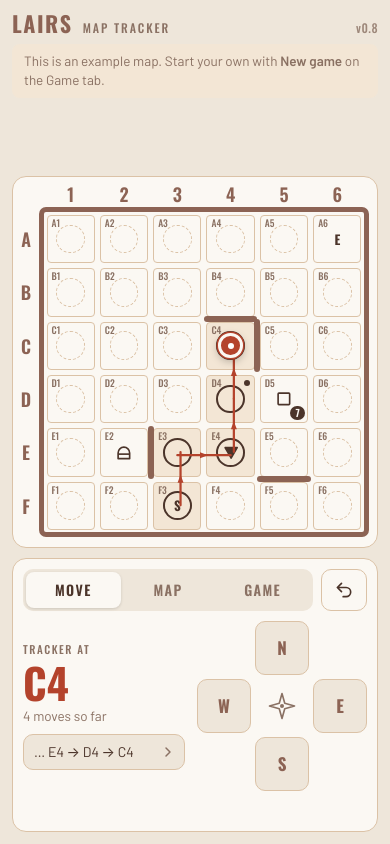
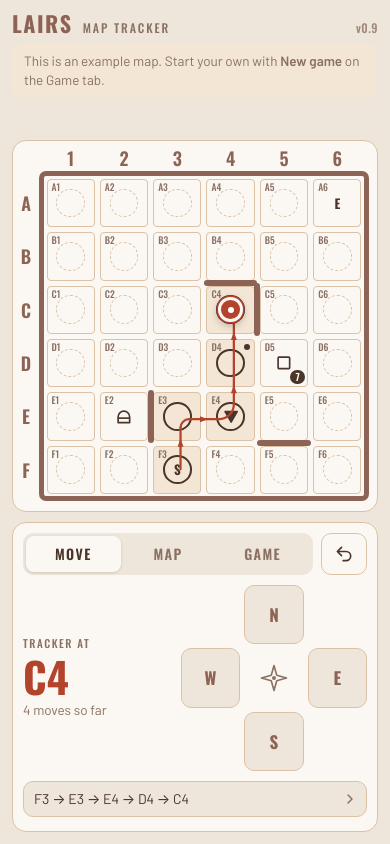
Before and after one commit to macskasa/lairs, a plain HTML site: page index.html in a window 390 px wide. Drawn offline with nearby package versions, Linux system fonts and the light colour scheme.

Commit message:
v0.9: Rounded route corners; wide Route button on tall phones
- Each move's line stops a little before the square's centre and a
  smooth curve joins it to the next move: rounded bends on turns (no
  more crossing on right turns or gaps on left turns), gentle S-bends
  when switching lanes, a small U-turn loop when going back, and bends
  that follow longer moves' arcs. The PDF draws the same curves.
- When the screen has room to spare (Galaxy S24 Ultra; S22 Ultra as an
  installed app), the controls box grows by 36px: the Route button gets
  its own full-width row and shows more of the route, and the compass,
  tool and file buttons get bigger. Every tab keeps the same height, so
  switching tabs never moves the map. Without room, the layout stays as
  before.

Tested by emulating Galaxy S24 Ultra and S22 Ultra screens (installed
app with gesture and button navigation, and a Chrome tab) plus iPhone
15 and SE: no scrolling. PDF code run against a stand-in for the PDF
library.

Co-Authored-By: Claude Opus 5.5 <noreply@anthropic.com>
Claude-Session: https://claude.ai/code/session_01Tt1EfA5ywLNfhvE2jixPDJ

```diff
--- a/index.html
+++ b/index.html
@@ -36,6 +36,8 @@
   /* Spare height on tall phones (e.g. Galaxy S2x Ultra), up to 40px, used to enlarge the controls.
      286px = header, map box, controls box and page padding around a map as wide as the screen. */
   --g:clamp(0px, calc(100dvh - 100vw - 286px - env(safe-area-inset-top, 0px) - env(safe-area-inset-bottom, 0px)), 40px);
+  /* More height for the controls on phones with room to spare (set with the .roomy class, see fitLayout). */
+  --x:0px;
   color-scheme:light;
 }
 @media (prefers-color-scheme: dark){
@@ -131,15 +133,23 @@ button:focus-visible,input:focus-visible{outline:2px solid var(--pc);outline-off
 .seg button[aria-selected="true"]{background:var(--paper);color:var(--ink);box-shadow:0 1px 3px rgb(0 0 0 / .14)}
 .undo{flex:none;width:46px;display:grid;place-items:center;border-radius:10px;border:1.5px solid var(--line);background:transparent;color:var(--ink)}
 .undo:active{background:var(--tint)}
-.panel{min-height:calc(160px + var(--g));display:flex;flex-direction:column;gap:8px}
+.app.roomy{--x:36px}
+.panel{min-height:calc(160px + var(--g) + var(--x));display:flex;flex-direction:column;gap:8px}
 .label{font-family:var(--display);font-size:11px;font-weight:500;letter-spacing:.14em;text-transform:uppercase;color:var(--muted)}
 
 /* Move tab */
-.move{display:flex;gap:12px;align-items:center}
-.where{flex:1;min-width:0;display:flex;flex-direction:column;gap:4px}
+/* Tracker info and Route button on the left, compass on the right. With room to spare,
+   the Route button gets its own full-width row under both. */
+#moveMain{display:grid;grid-template-columns:minmax(0,1fr) auto;column-gap:12px;row-gap:4px;align-content:start}
+#moveMain .where{grid-column:1;grid-row:1;align-self:end}
+#moveMain .dpad{grid-column:2;grid-row:1 / span 2;align-self:center}
+#moveMain .routebtn{grid-column:1;grid-row:2;align-self:start}
+.app.roomy #moveMain .where{grid-row:1 / span 2;align-self:center}
+.app.roomy #moveMain .routebtn{grid-column:1 / -1;grid-row:3;margin-top:6px}
+.where{min-width:0;display:flex;flex-direction:column;gap:4px}
 .pos{font-family:var(--display);font-weight:700;font-size:42px;line-height:1;color:var(--pc);font-variant-numeric:tabular-nums}
 .steps{font-size:13.5px;color:var(--muted)}
-.dpad{--dp:calc(42px + var(--g) * .3);flex:none;display:grid;grid-template-columns:repeat(3,var(--dp));grid-template-rows:repeat(3,var(--dp));gap:4px}
+.dpad{--dp:calc(42px + var(--g) * .3 + var(--x) * .15);flex:none;display:grid;grid-template-columns:repeat(3,var(--dp));grid-template-rows:repeat(3,var(--dp));gap:4px}
 .dir{border:1.5px solid var(--line);background:var(--bg);border-radius:10px;font-family:var(--display);font-weight:700;font-size:17px;color:var(--wall);transition:transform .08s}
 .dir:active{background:var(--tint);transform:scale(.95)}
 .dn{grid-column:2;grid-row:1}.dw{grid-column:1;grid-row:2}.de{grid-column:3;grid-row:2}.ds{grid-column:2;grid-row:3}
@@ -150,7 +160,7 @@ button:focus-visible,input:focus-visible{outline:2px solid var(--pc);outline-off
 .routebtn:active{background:var(--tint)}
 .routebtn:disabled{cursor:default;color:var(--muted)}
 .routebtn:disabled svg{visibility:hidden}
-.routeview{height:calc(160px + var(--g))}
+.routeview{height:calc(160px + var(--g) + var(--x))}
 .routetext{flex:1;min-height:0;margin:0;overflow-y:auto;padding:8px 10px;border-radius:10px;border:1.5px solid var(--line);background:var(--bg);font-size:14.5px;line-height:1.7;font-variant-numeric:tabular-nums;overflow-wrap:anywhere}
 .routeview .hint{flex:none}
 
@@ -158,7 +168,7 @@ button:focus-visible,input:focus-visible{outline:2px solid var(--pc);outline-off
 .tools{display:grid;grid-template-columns:repeat(5,minmax(0,1fr));gap:6px}
 .tool{min-width:0;border:1.5px solid var(--line);background:var(--bg);border-radius:10px;padding:6px 1px 5px;display:flex;flex-direction:column;align-items:center;gap:3px;font-family:var(--display);font-size:10px;font-weight:500;letter-spacing:0;text-transform:uppercase;color:var(--muted)}
 .tool.act{border-style:dashed}
-.tool{min-height:calc(49px + var(--g) * .25);justify-content:center}
+.tool{min-height:calc(49px + var(--g) * .25 + var(--x) * .4);justify-content:center}
 .tool span.tight{font-size:8.5px}
 .tool svg{width:20px;height:20px;color:var(--ink)}
 .tool span{max-width:100%;overflow:hidden;text-overflow:ellipsis;white-space:nowrap}
@@ -183,7 +193,7 @@ button:focus-visible,input:focus-visible{outline:2px solid var(--pc);outline-off
 .filebtn small{font-family:var(--body);font-weight:500;font-size:11px;letter-spacing:0;text-transform:none;color:var(--muted)}
 .filebtn:active{background:var(--tint)}
 .filebtn:disabled{opacity:.6;cursor:progress}
-.filebtn{min-height:calc(70px + var(--g) * .3);justify-content:center}
+.filebtn{min-height:calc(70px + var(--g) * .3 + var(--x) * .5);justify-content:center}
 .gameview{display:flex;flex-direction:column;gap:8px}
 .gamerow{display:flex;align-items:center;gap:8px}
 #newBtn,#piecesBtn{flex:none;padding:9px 14px;border-radius:999px;border:1.5px solid var(--line);background:transparent;font-family:var(--display);font-weight:600;font-size:13px;letter-spacing:.07em;text-transform:uppercase;color:var(--ink)}
@@ -251,16 +261,15 @@ button:focus-visible,input:focus-visible{outline:2px solid var(--pc);outline-off
 
     <div class="panel" id="movePanel">
       <div class="gameview" id="moveMain">
-      <div class="move">
         <div class="where">
           <span class="label">Tracker at</span>
           <strong class="pos" id="posLabel">—</strong>
           <span class="steps" id="stepLabel"></span>
-          <button type="button" class="routebtn" id="routeBtn" aria-label="Show the whole route">
-            <span class="path" id="pathLabel"></span>
-            <svg viewBox="0 0 24 24" width="16" height="16" aria-hidden="true"><path d="M9 6l6 6-6 6" fill="none" stroke="currentColor" stroke-width="2.2" stroke-linecap="round" stroke-linejoin="round"/></svg>
-          </button>
         </div>
+        <button type="button" class="routebtn" id="routeBtn" aria-label="Show the whole route">
+          <span class="path" id="pathLabel"></span>
+          <svg viewBox="0 0 24 24" width="16" height="16" aria-hidden="true"><path d="M9 6l6 6-6 6" fill="none" stroke="currentColor" stroke-width="2.2" stroke-linecap="round" stroke-linejoin="round"/></svg>
+        </button>
         <div class="dpad">
           <button type="button" class="dir dn" data-dir="n" aria-label="Step north">N</button>
           <button type="button" class="dir dw" data-dir="w" aria-label="Step west">W</button>
@@ -270,7 +279,6 @@ button:focus-visible,input:focus-visible{outline:2px solid var(--pc);outline-off
           <button type="button" class="dir de" data-dir="e" aria-label="Step east">E</button>
           <button type="button" class="dir ds" data-dir="s" aria-label="Step south">S</button>
         </div>
-      </div>
       </div>
 
       <div class="gameview routeview" id="routeView" hidden>
@@ -352,7 +360,7 @@ button:focus-visible,input:focus-visible{outline:2px solid var(--pc);outline-off
 <script>
 (() => {
   // 0.x where x = the number of GitHub Pages deployments. Bump with every deployment.
-  const APP_VERSION = '0.8';
+  const APP_VERSION = '0.9';
   const ROWS = 'ABCDEF';
   const KEY = 'lairs-tracker-v2';
   const OLD_KEY = 'lairs-tracker-v1';
@@ -471,9 +479,40 @@ button:focus-visible,input:focus-visible{outline:2px solid var(--pc);outline-off
   // Fading by age along the route: 6 moves per level, 4 levels.
   const FADE = [1, 0.7, 0.45, 0.25], FADE_EVERY = 6;
 
+  // Each move's line stops this far before a square's centre, so a curve can join it smoothly to the next move.
+  const TRIM = 0.22;
+
   const isLong = (p, q) => Math.abs(p[0] - q[0]) + Math.abs(p[1] - q[1]) !== 1;
+  const lerp = (u, v, t) => [u[0] + (v[0] - u[0]) * t, u[1] + (v[1] - u[1]) * t];
+  const unit = v => { const l = Math.hypot(v[0], v[1]) || 1; return [v[0] / l, v[1] / l]; };
+  const qAt = (p0, q, p2, t) => lerp(lerp(p0, q, t), lerp(q, p2, t), t);
+  // The piece of a quadratic curve between t0 and t1, as a quadratic curve [start, control, end].
+  const qSub = (p0, q, p2, t0, t1) => [qAt(p0, q, p2, t0), lerp(lerp(p0, q, t0), lerp(q, p2, t0), t1), qAt(p0, q, p2, t1)];
+  function qLen(p0, q, p2){
+    let l = 0, prev = p0;
+    for (let k = 1; k <= 20; k++) { const p = qAt(p0, q, p2, k / 20); l += Math.hypot(p[0] - prev[0], p[1] - prev[1]); prev = p; }
+    return l;
+  }
 
-  // One entry per move, oldest first, with points in square units (centres at x.5).
+  // The curve from the end of one move (point E, heading t1) to the start of the next (point S, heading t2).
+  function joinCurve(E, t1, S, t2){
+    const dx = S[0] - E[0], dy = S[1] - E[1], d = Math.hypot(dx, dy);
+    const cr = t1[0] * t2[1] - t1[1] * t2[0];
+    let k1 = null, k2 = null;
+    if (Math.abs(cr) > 0.05) {
+      // A turn: aim both ends at the corner where the two lines would meet (E + s·t1 = S + w·t2).
+      const s = (dx * t2[1] - dy * t2[0]) / cr, w = (dx * t1[1] - dy * t1[0]) / cr;
+      if (s > 0 && w < 0) { k1 = 0.55 * s; k2 = 0.55 * -w; }
+    }
+    if (k1 === null) {
+      if (t1[0] * t2[0] + t1[1] * t2[1] > 0) k1 = k2 = d * 0.4;   // straight on, maybe switching lanes: a gentle S-bend
+      else k1 = k2 = Math.max(0.16, d * 0.8);                       // turning back: a small U-turn loop
+    }
+    return {E, c1: [E[0] + t1[0] * k1, E[1] + t1[1] * k1], c2: [S[0] - t2[0] * k2, S[1] - t2[1] * k2], S};
+  }
+
+  // One entry per move, oldest first, in square units (centres at x.5):
+  // main = the move's own line ({s, e}) or arc ({s, q, e}); join = the curve into it from the previous move.
   function routeSegments(){
     const P = S.path, out = [], trips = {}, n = P.length - 1;
     for (let i = 1; i < P.length; i++) {
@@ -498,7 +537,23 @@ button:focus-visible,input:focus-visible{outline:2px solid var(--pc);outline-off
       const tip = [mid[0] + ux * ARROW_LEN / 2, mid[1] + uy * ARROW_LEN / 2];
       const base = [mid[0] - ux * ARROW_LEN / 2, mid[1] - uy * ARROW_LEN / 2];
       const arrow = [tip, [base[0] + px * ARROW_HALF, base[1] + py * ARROW_HALF], [base[0] - px * ARROW_HALF, base[1] - py * ARROW_HALF]];
-      out.push({a, b, ctrl, arrow, long, op: FADE[Math.min(FADE.length - 1, Math.floor((n - i) / FADE_EVERY))]});
+      // Trim the ends that meet another move: the start (except at the Start) and the end (except under the tracker).
+      const trimStart = i > 1, trimEnd = i < n;
+      let main, ts, te;
+      if (!ctrl) {
+        const s = trimStart ? [a[0] + ux * TRIM, a[1] + uy * TRIM] : a;
+        const e = trimEnd ? [b[0] - ux * TRIM, b[1] - uy * TRIM] : b;
+        main = {s, e}; ts = te = [ux, uy];
+      } else {
+        const L = qLen(a, ctrl, b);
+        const t0 = trimStart ? Math.min(0.4, TRIM / L) : 0, t1 = trimEnd ? Math.max(0.6, 1 - TRIM / L) : 1;
+        const [A, Q, B] = qSub(a, ctrl, b, t0, t1);
+        main = {s: A, q: Q, e: B};
+        ts = unit([Q[0] - A[0], Q[1] - A[1]]); te = unit([B[0] - Q[0], B[1] - Q[1]]);
+      }
+      const prev = out[out.length - 1];
+      const join = prev ? joinCurve(prev.main.e, prev.te, main.s, ts) : null;
+      out.push({main, join, te, arrow, long, op: FADE[Math.min(FADE.length - 1, Math.floor((n - i) / FADE_EVERY))]});
     }
     return out;
   }
@@ -628,12 +683,14 @@ button:focus-visible,input:focus-visible{outline:2px solid var(--pc);outline-off
         : '<span class="wall v" style="left:' + ((+c + 1) * u) + '%;top:' + (+r * u) + '%;height:' + u + '%"></span>';
     }
     $('walls').innerHTML = w;
-    const f = v => v.toFixed(3);
-    $('trail').innerHTML = routeSegments().map(s =>
-      '<g opacity="' + s.op + '"><path class="seg' + (s.long ? ' jump' : '') + '" d="M' + f(s.a[0]) + ' ' + f(s.a[1]) +
-      (s.ctrl ? ' Q' + f(s.ctrl[0]) + ' ' + f(s.ctrl[1]) + ' ' : ' L') + f(s.b[0]) + ' ' + f(s.b[1]) + '"/>' +
-      '<polygon class="arr" points="' + s.arrow.map(p => f(p[0]) + ',' + f(p[1])).join(' ') + '"/></g>'
-    ).join('');
+    const pt = p => p[0].toFixed(3) + ' ' + p[1].toFixed(3);
+    $('trail').innerHTML = routeSegments().map(s => {
+      const j = s.join, m = s.main;
+      const d = (j ? 'M' + pt(j.E) + ' C' + pt(j.c1) + ' ' + pt(j.c2) + ' ' + pt(j.S) : 'M' + pt(m.s)) +
+        (m.q ? ' Q' + pt(m.q) + ' ' + pt(m.e) : ' L' + pt(m.e));
+      return '<g opacity="' + s.op + '"><path class="seg' + (s.long ? ' jump' : '') + '" d="' + d + '"/>' +
+        '<polygon class="arr" points="' + s.arrow.map(p => p[0].toFixed(3) + ',' + p[1].toFixed(3)).join(' ') + '"/></g>';
+    }).join('');
 
     const tok = $('token');
     if (here) {
@@ -649,7 +706,7 @@ button:focus-visible,input:focus-visible{outline:2px solid var(--pc);outline-off
     $('mapPanel').hidden = S.mode !== 'map';
     $('gamePanel').hidden = S.mode !== 'game';
     $('board').classList.toggle('mapping', S.mode === 'map');
-    if (typeof fitToolLabels === 'function') requestAnimationFrame(fitToolLabels);
+    requestAnimationFrame(afterRender);
     document.querySelectorAll('.tool').forEach(b => b.setAttribute('aria-pressed', String(b.dataset.tool === S.tool)));
     $('toolHint').textContent = HINTS[S.tool];
 
@@ -689,7 +746,7 @@ button:focus-visible,input:focus-visible{outline:2px solid var(--pc);outline-off
     rb.disabled = n === 0;
     if (!n) pl.textContent = 'No route yet';
     else {
-      let shown = Math.min(n, 5);
+      let shown = Math.min(n, document.querySelector('.app').classList.contains('roomy') ? 10 : 5);
       pl.textContent = routeText(n - shown, '→', '⇢');
       while (shown > 2 && !$('movePanel').hidden && !routeOpen && pl.scrollWidth > pl.clientWidth + 0.5) {
         shown--;
@@ -852,8 +909,25 @@ button:focus-visible,input:focus-visible{outline:2px solid var(--pc);outline-off
       if (s.scrollWidth > s.clientWidth + 0.5) s.classList.add('tight');
     });
   }
-  if (document.fonts && document.fonts.ready) document.fonts.ready.then(fitToolLabels);
-  window.addEventListener('resize', fitToolLabels);
+
+  // Give the controls 36px more (wide Route button, bigger buttons) when that still leaves no scrolling.
+  // Measured from the content itself, so it works whatever the phone, browser bar or navigation style.
+  const ROOMY_EXTRA = 36; // must match --x in .app.roomy
+  function fitLayout(){
+    const app = document.querySelector('.app'), card = document.querySelector('.mapcard'), tray = document.querySelector('.tray');
+    let above = card.previousElementSibling;
+    while (above && above.hidden) above = above.previousElementSibling;
+    const used = (above.getBoundingClientRect().bottom - app.getBoundingClientRect().top) + 10 +
+      card.getBoundingClientRect().height + 10 + tray.getBoundingClientRect().height;
+    const free = (parseFloat(getComputedStyle(app).minHeight) || 0) - used;
+    const roomy = app.classList.contains('roomy');
+    // Turn on only with a few px to spare; turn off as soon as it no longer fits, so it never flips back and forth.
+    if (!roomy && free >= ROOMY_EXTRA + 4) { app.classList.add('roomy'); render(); }
+    else if (roomy && free < 0) { app.classList.remove('roomy'); render(); }
+  }
+  function afterRender(){ fitLayout(); fitToolLabels(); }
+  if (document.fonts && document.fonts.ready) document.fonts.ready.then(afterRender);
+  window.addEventListener('resize', afterRender);
 
   // Events
   $('cells').addEventListener('click', e => {
@@ -1187,21 +1261,19 @@ button:focus-visible,input:focus-visible{outline:2px solid var(--pc);outline-off
     const X = p => x0 + p[0] * cs, Y = p => y0 + p[1] * cs;
     const faded = (c, op) => c.map(v => Math.round(255 - (255 - v) * op));
     doc.setLineCap('round');
+    // Each piece is relative to where the previous one ended; curves are cubic (quadratics converted).
+    const rel = (p, from) => [X(p) - X(from), Y(p) - Y(from)];
     for (const s of routeSegments()) {
       const col = faded(K.red, s.op);
       sd(col); sf(col); doc.setLineWidth(0.6);
-      const ax = X(s.a), ay = Y(s.a), bx = X(s.b), by = Y(s.b);
-      if (s.ctrl) {
-        // Quadratic arc as a cubic curve, relative to its start point.
-        const qx = X(s.ctrl), qy = Y(s.ctrl);
-        const c1x = ax + (qx - ax) * 2 / 3, c1y = ay + (qy - ay) * 2 / 3;
-        const c2x = bx + (qx - bx) * 2 / 3, c2y = by + (qy - by) * 2 / 3;
-        dash([1.4, 1.1]);
-        doc.lines([[c1x - ax, c1y - ay, c2x - ax, c2y - ay, bx - ax, by - ay]], ax, ay, [1, 1], 'S', false);
-        dash(null);
-      } else {
-        doc.line(ax, ay, bx, by);
-      }
+      const j = s.join, m = s.main, pieces = [];
+      if (j) pieces.push([...rel(j.c1, j.E), ...rel(j.c2, j.E), ...rel(j.S, j.E)]);
+      if (m.q) pieces.push([...rel(lerp(m.s, m.q, 2 / 3), m.s), ...rel(lerp(m.e, m.q, 2 / 3), m.s), ...rel(m.e, m.s)]);
+      else pieces.push(rel(m.e, m.s));
+      const from = j ? j.E : m.s;
+      if (s.long) dash([1.4, 1.1]);
+      doc.lines(pieces, X(from), Y(from), [1, 1], 'S', false);
+      if (s.long) dash(null);
       const t = s.arrow;
       doc.triangle(X(t[0]), Y(t[0]), X(t[1]), Y(t[1]), X(t[2]), Y(t[2]), 'F');
     }
```
